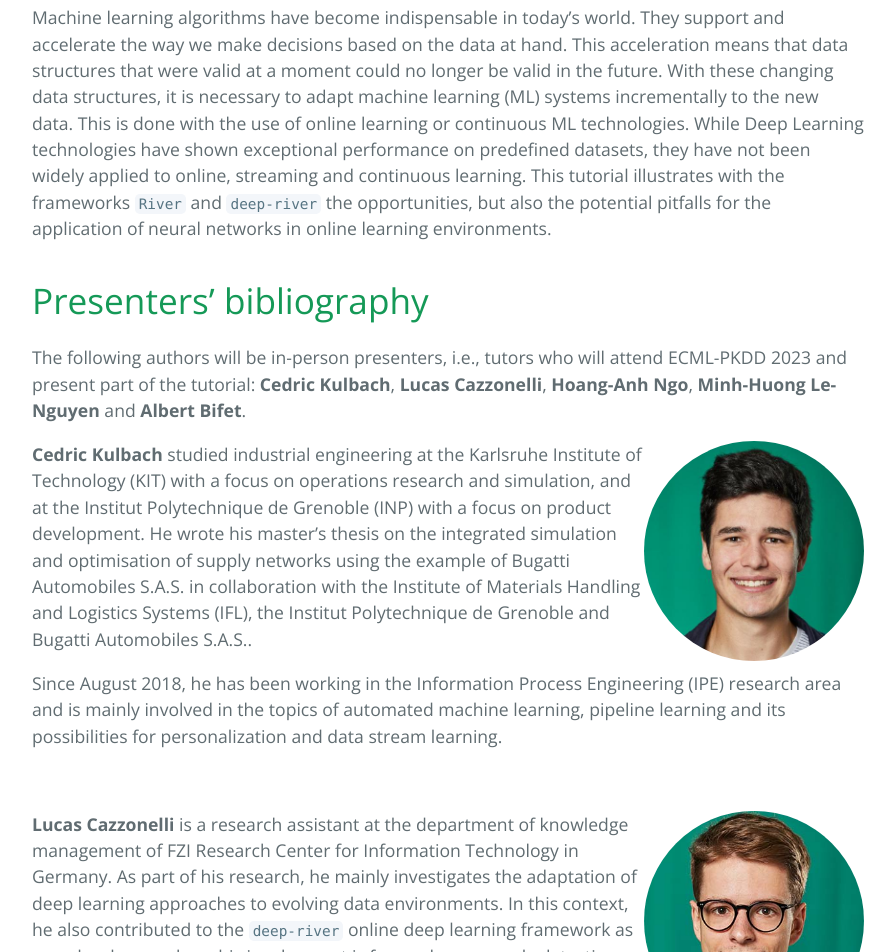
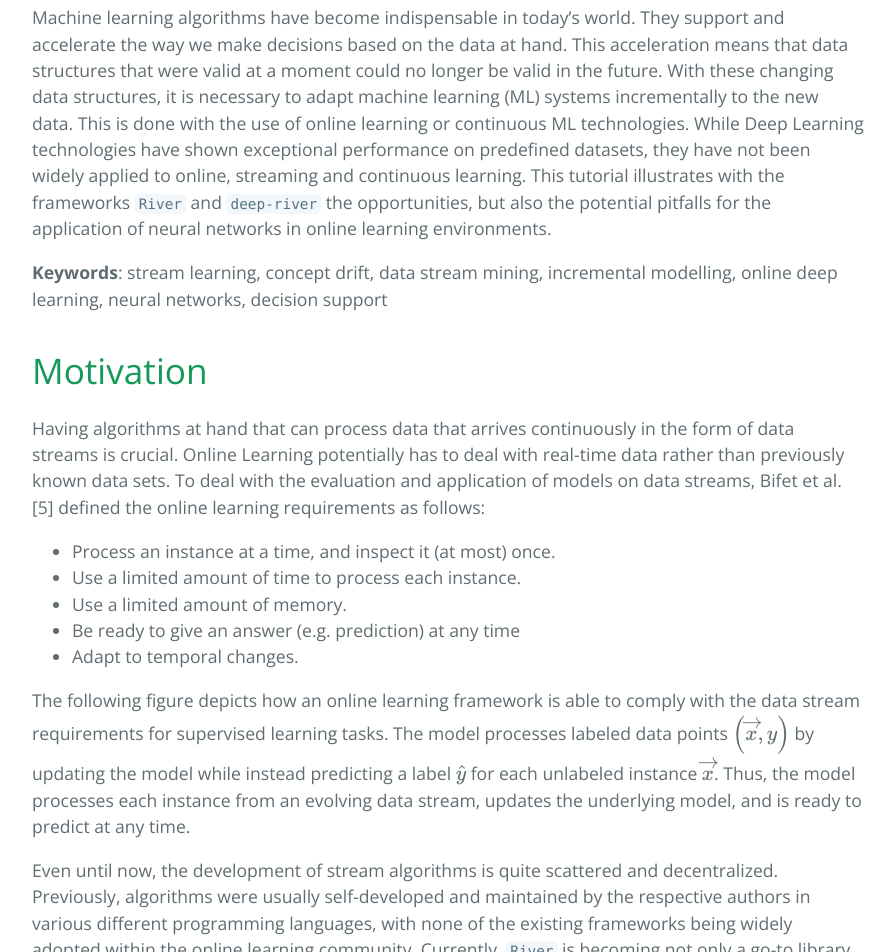
Before and after one commit to hoanganhngo610/deep-river.ecml-pkdd.2023, a Jekyll site: the page built from index.md, in a window 1280 px wide and 1400 px high, scrolled down 820 px. Shown: the top 952 px of the window, without its empty margins (192-1087 px from the left). Built offline with Jekyll 4.4.1, drawn with Linux system fonts in a browser that asks for light colours; formulas are drawn with MathJax 3; some of the changed text lies outside the part shown.

Commit message:
Add motivation part and display mathematical formulas using mathjax

```diff
--- a/_includes/head-custom.html
+++ b/_includes/head-custom.html
@@ -7,3 +7,7 @@
 <!-- link rel="shortcut icon" type="image/x-icon" href="{{ '/favicon.ico' | relative_url }}" -->
 
 <!-- end custom head snippets -->
+
+{% if page.mathjax %}
+  {% include mathjax.html %}
+{% endif %}
--- a/index.md
+++ b/index.md
@@ -18,11 +19,43 @@ description: Tutorial presented at the European Conference on Machine Learning a
 The agenda of the tutorial will be as follows:
 
 * **Place**: Polytechnico di Torino
-* **Time**: Friday, September 22nd 2023, afternoon (GMT+1)
+* **Time**: Friday, September 22<sup>nd</sup> 2023, afternoon (GMT+1)
 
 # Abstract
 
 Machine learning algorithms have become indispensable in today's world. They support and accelerate the way we make decisions based on the data at hand. This acceleration means that data structures that were valid at a moment could no longer be valid in the future. With these changing data structures, it is necessary to adapt machine learning (ML) systems incrementally to the new data. This is done with the use of online learning or continuous ML technologies. While Deep Learning technologies have shown exceptional performance on predefined datasets, they have not been widely applied to online, streaming and continuous learning. This tutorial illustrates with the frameworks `River` and `deep-river` the opportunities, but also the potential pitfalls for the application of neural networks in online learning environments.
+
+**Keywords**: stream learning, concept drift, data stream mining, incremental modelling, online deep learning, neural networks, decision support
+
+# Motivation
+
+Having algorithms at hand that can process data that arrives continuously in the form of data streams is crucial.
+Online Learning potentially has to deal with real-time data rather than previously known data sets.
+To deal with the evaluation and application of models on data streams, Bifet et al. [5] defined the online learning requirements as follows:
+  - Process an instance at a time, and inspect it (at most) once.
+  - Use a limited amount of time to process each instance.
+  - Use a limited amount of memory.
+  - Be ready to give an answer (e.g. prediction) at any time
+  - Adapt to temporal changes.
+
+The following figure depicts how an online learning framework is able to comply with the data stream requirements for supervised learning tasks.
+The model processes labeled data points $\left(\overrightarrow{x},y\right)$ by updating the model while instead predicting a label $\hat{y}$ for each unlabeled instance $\overrightarrow{x}$.
+Thus, the model processes each instance from an evolving data stream, updates the underlying model, and is ready to predict at any time.
+
+Even until now, the development of stream algorithms is quite scattered and decentralized. Previously, algorithms were usually self-developed and maintained by the respective authors in various different programming languages, with none of the existing frameworks being widely adopted within the online learning community. Currently, `River` is becoming not only a go-to library for online machine learning tasks, but also a pioneer framework for the implementation of any new algorithm within the field.
+
+<figure>
+  <img src="./stream-structure.png" alt="stream-structure"/>
+  <figcaption><strong>Figure 1</strong>: Structure of the interaction between data stream and prediction model.</figcaption>
+</figure>
+
+A significant question in the context of the advancement of `River` is whether deep learning algorithms, which have been a staple in many batch learning frameworks for some time, can also fulfill the requirements and therefore be applied within online learning environments. To this end, we developed `deep-river` which combines the `River` API for online learning algorithms and `PyTorch` for the flexible development of neural architectures.
+Based on `River` and the newly developed framework `deep-river`, we present in this tutorial the chances and pitfalls for online deep learning by
+- addressing the online learning requirements,
+- the `River` API and discussing their
+- applicability in deep learning architectures.
+
+The tutorial will cover the transition from simple conventional machine learning models to sophisticated neural architectures while considering not only classification, regression and anomaly detection metrics, but also time and memory consumption which are key factors for the throughput of the underlying model.
 
 # Presenters' bibliography
 
```
Also changed, not shown: other parts of index.md (+1 -0 lines), _includes/mathjax.html (added, +15 -0 lines), stream-structure.png (added), 4 other files.
